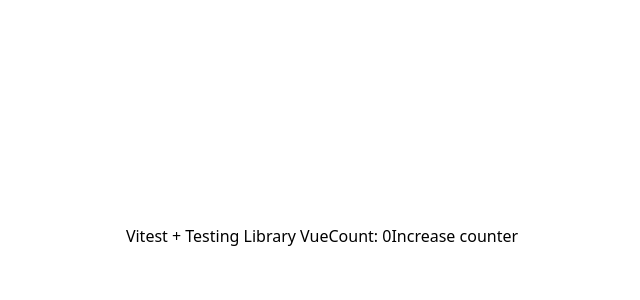
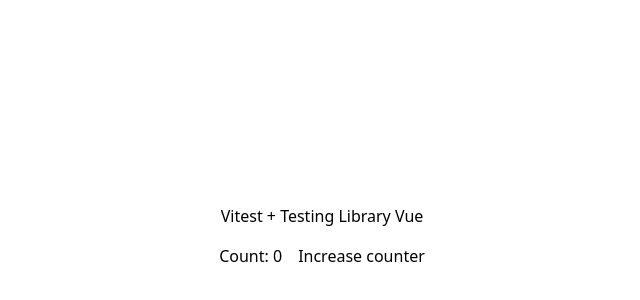
Before and after one commit to Devessier/vitest-testing-library-vue, a Vue app: page / in a window 1280 px wide. Shown: the part 164-464 px from the top of the page, without its empty margins (318-958 px from the left). Built offline with nearby package versions, Linux system fonts and the light colour scheme.

Commit message:
feat: add space between elements

```diff
--- a/src/App.vue
+++ b/src/App.vue
@@ -12,11 +12,13 @@
 </script>
 
 <template>
-  <main class="flex justify-center items-center min-h-screen">
-    <h1>Vitest + Testing Library Vue</h1>
+  <main class="flex flex-col items-center justify-center min-h-screen">
+    <h1 class="mb-4">Vitest + Testing Library Vue</h1>
 
-    <p>Count: {{ counter }}</p>
+    <div class="flex space-x-4">
+      <p>Count: {{ counter }}</p>
 
-    <button @click="increment">Increase counter</button>
+      <button @click="increment">Increase counter</button>
+    </div>
   </main>
 </template>
```
